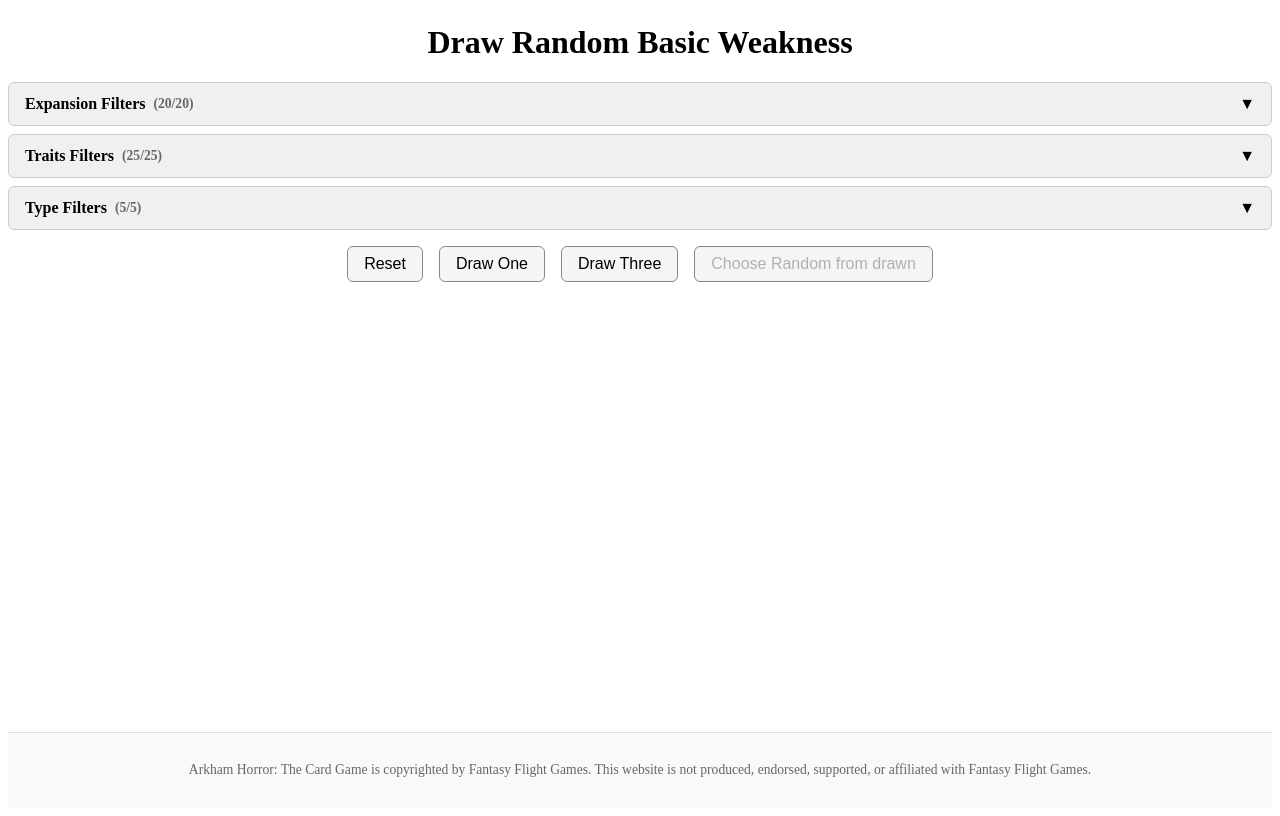
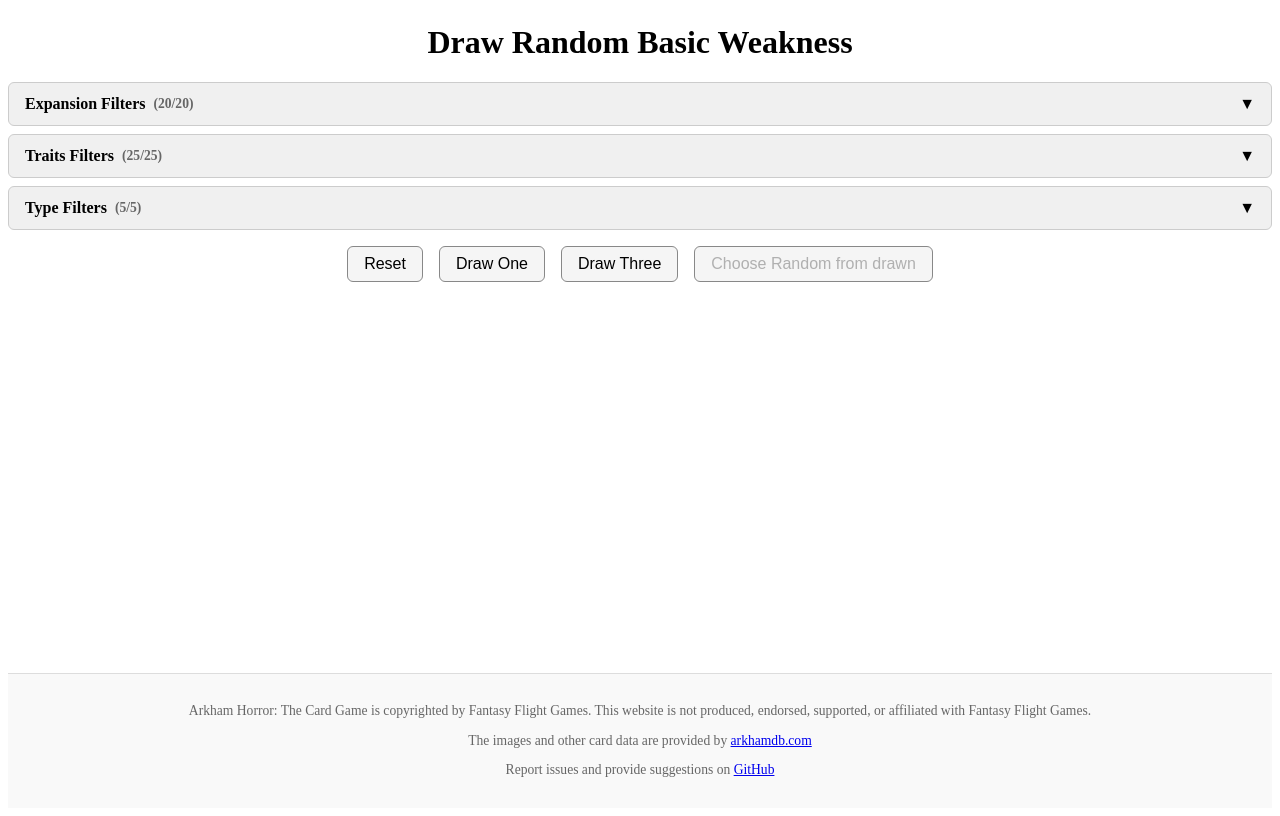
Before and after one commit to kesslerd/arkham-weakness-drawer, an Angular app: page / in a window 1280 px wide. Built offline with nearby package versions, Linux system fonts and the light colour scheme.

Commit message:
add more infos to the footer

```diff
--- a/src/app/app.html
+++ b/src/app/app.html
@@ -27,5 +27,12 @@
       Arkham Horror: The Card Game is copyrighted by Fantasy Flight Games.
       This website is not produced, endorsed, supported, or affiliated with Fantasy Flight Games.
     </p>
+    <p>
+      The images and other card data are provided by <a href="https://arkhamdb.com">arkhamdb.com</a>
+    </p>
+    <p>
+      Report issues and provide suggestions on <a
+        href="https: //github.com/kesslerd/arkham-weakness-drawer/issues">GitHub</a>
+    </p>
   </footer>
 </div>
```
